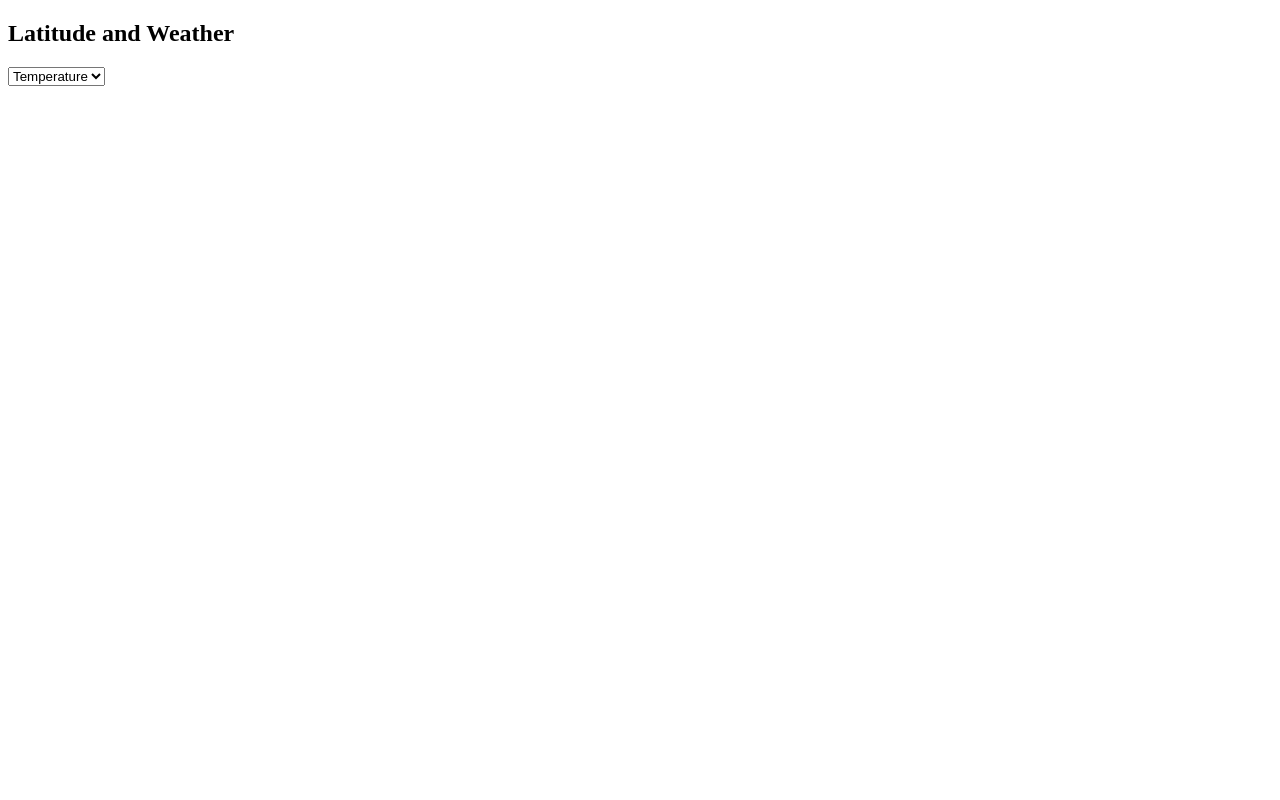
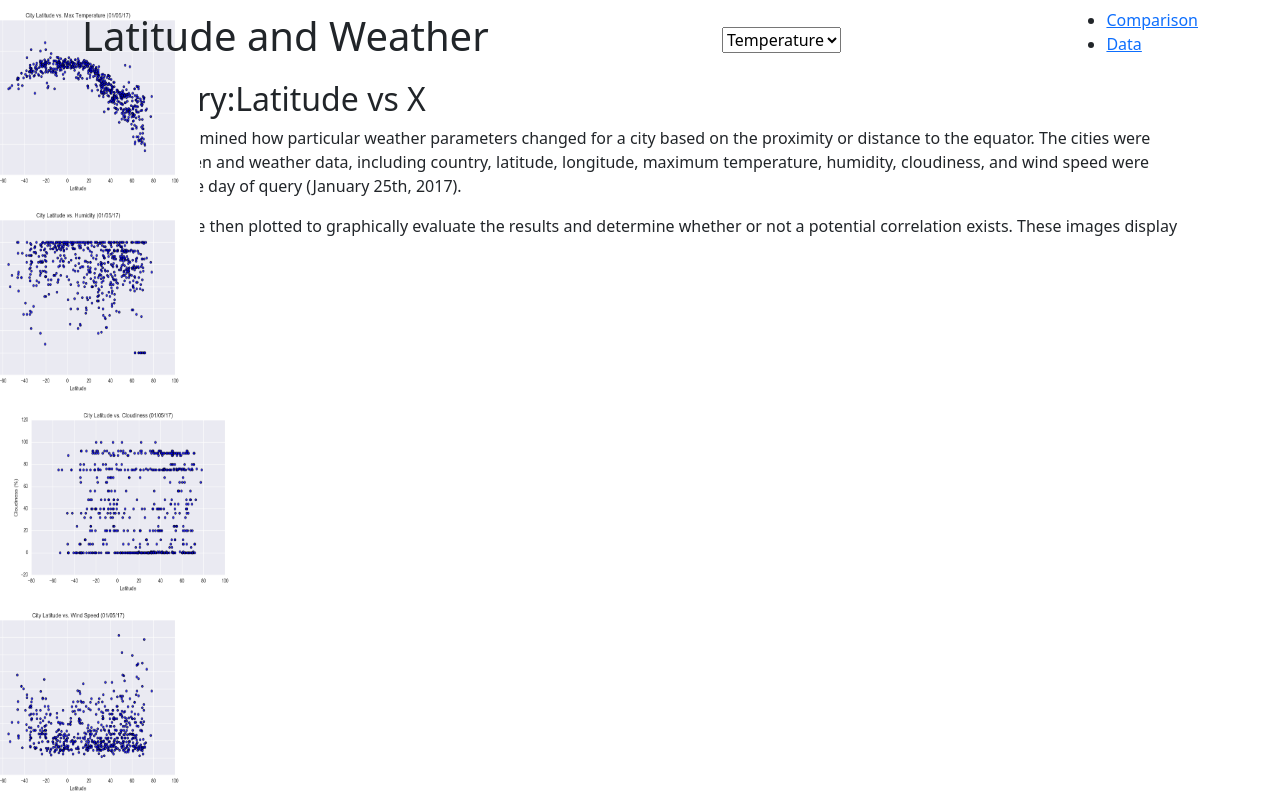
Before and after one commit to cekiorpes/Web-Design-Challenge, a plain HTML site: page index.html in a window 1280 px wide. Drawn offline with nearby package versions, Linux system fonts and the light colour scheme.

Commit message:
Work in progress

```diff
--- a/index.html
+++ b/index.html
@@ -5,8 +5,46 @@
     <meta http-equiv="X-UA-Compatible" content="IE=edge" />
     <meta name="viewport" content="width=device-width, initial-scale=1.0" />
     <title>Weather and Latitude</title>
+    <link
+      href="https://cdn.jsdelivr.net/npm/bootstrap@5.1.3/dist/css/bootstrap.min.css"
+      rel="stylesheet"
+      integrity="sha384-1BmE4kWBq78iYhFldvKuhfTAU6auU8tT94WrHftjDbrCEXSU1oBoqyl2QvZ6jIW3"
+      crossorigin="anonymous"
+    />
+    <link rel="stylesheet" href="style.css" />
   </head>
+
   <body>
+    <div class="sidebar">
+      <a href="temperature.html">
+        <img
+          src="Resources/assets/images/Fig1.png"
+          alt="Temperature"
+          style="width: 250px; height: 200px"
+        />
+      </a>
+      <a href="humidity.html">
+        <img
+          src="Resources/assets/images/Fig2.png"
+          alt="Humidity"
+          style="width: 250px; height: 200px"
+        />
+      </a>
+      <a href="cloudiness.html"></a>
+      <img
+        src="Resources/assets/images/Fig3.png"
+        alt="Cloudiness"
+        style="width: 250px; height: 200px"
+      />
+      <a href="wind_speed.html">
+        <img
+          src="Resources/assets/images/Fig4.png"
+          alt="Wind Speed"
+          style="width: 250px; height: 200px"
+        />
+      </a>
+    </div>
+
     <div class="container">
       <nav class="navbar">
         <h1>Latitude and Weather</h1>
@@ -20,7 +58,28 @@
           <option value="cloudiness.html">Cloudiness</option>
           <option value="wind_speed.html">Wind Speed</option>
         </select>
+        <ul>
+          <li>
+            <a href="comparison.html">Comparison</a>
+          </li>
+          <li>
+            <a href="data.html">Data</a>
+          </li>
+        </ul>
       </nav>
+      <h2>Summary:Latitude vs X</h2>
+      <p>
+        This project examined how particular weather parameters changed for a
+        city based on the proximity or distance to the equator. The cities were
+        randomly chosen and weather data, including country, latitude,
+        longitude, maximum temperature, humidity, cloudiness, and wind speed
+        were obtained for the day of query (January 25th, 2017).
+      </p>
+      <p>
+        These data were then plotted to graphically evaluate the results and
+        determine whether or not a potential correlation exists. These images
+        display the results.
+      </p>
     </div>
   </body>
 </html>
--- /dev/null
+++ b/style.css
@@ -0,0 +1,18 @@
+.sidebar {
+    margin: 0;
+    padding: 0;
+    width: 200px;
+    position: fixed;
+    height: 100%;
+}
+
+.sidebar a{
+    float:inline-end;
+}
+
+@media screen and (max-width: 500px) {
+    .sidebar a {
+      text-align: center;
+      float: none;
+    }
+  }
```
